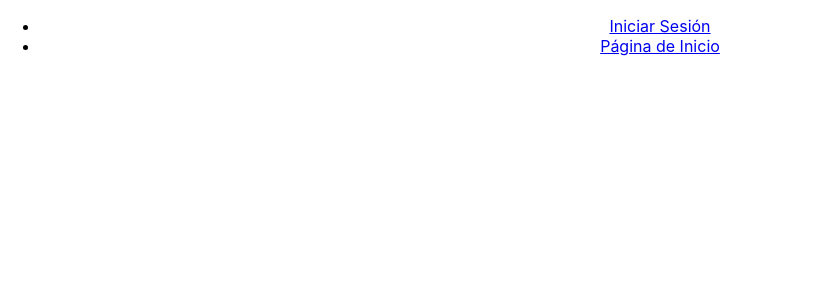
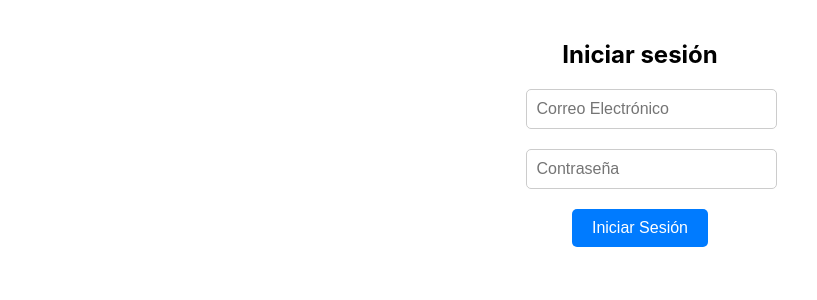
Before and after one commit to diegorvj/T8_DIU, a React (Create React App) app: page / in a window 1280 px wide. Shown: the top 300 px of the page, without its empty margins (0-817 px from the left). Built offline with nearby package versions, Linux system fonts and the light colour scheme.

Commit message:
pag inicio

```diff
--- a/src/App.js
+++ b/src/App.js
@@ -13,25 +13,14 @@ function App() {
 
     <div className="App">
 
+    <div className="App">
       <BrowserRouter>
-
-        <nav>
-          <ul>
-            <li>
-              <Link to="/login">Iniciar Sesión</Link>
-            </li>
-            <li>
-              <Link to="/Index.js">Página de Inicio</Link>
-            </li>
-          </ul>
-        </nav>
-
         <Routes>
-          <Route path="/login" element={<Login setLoggedIn={setLoggedIn} />} />
+          <Route path="/" element={loggedIn ? <Index /> : <Login setLoggedIn={setLoggedIn} />} />
           <Route path="/index.js" element={loggedIn ? <Index /> : <Navigate to="/login" />} />
         </Routes>
-
       </BrowserRouter>
+    </div>
 
 
     </div>
```
